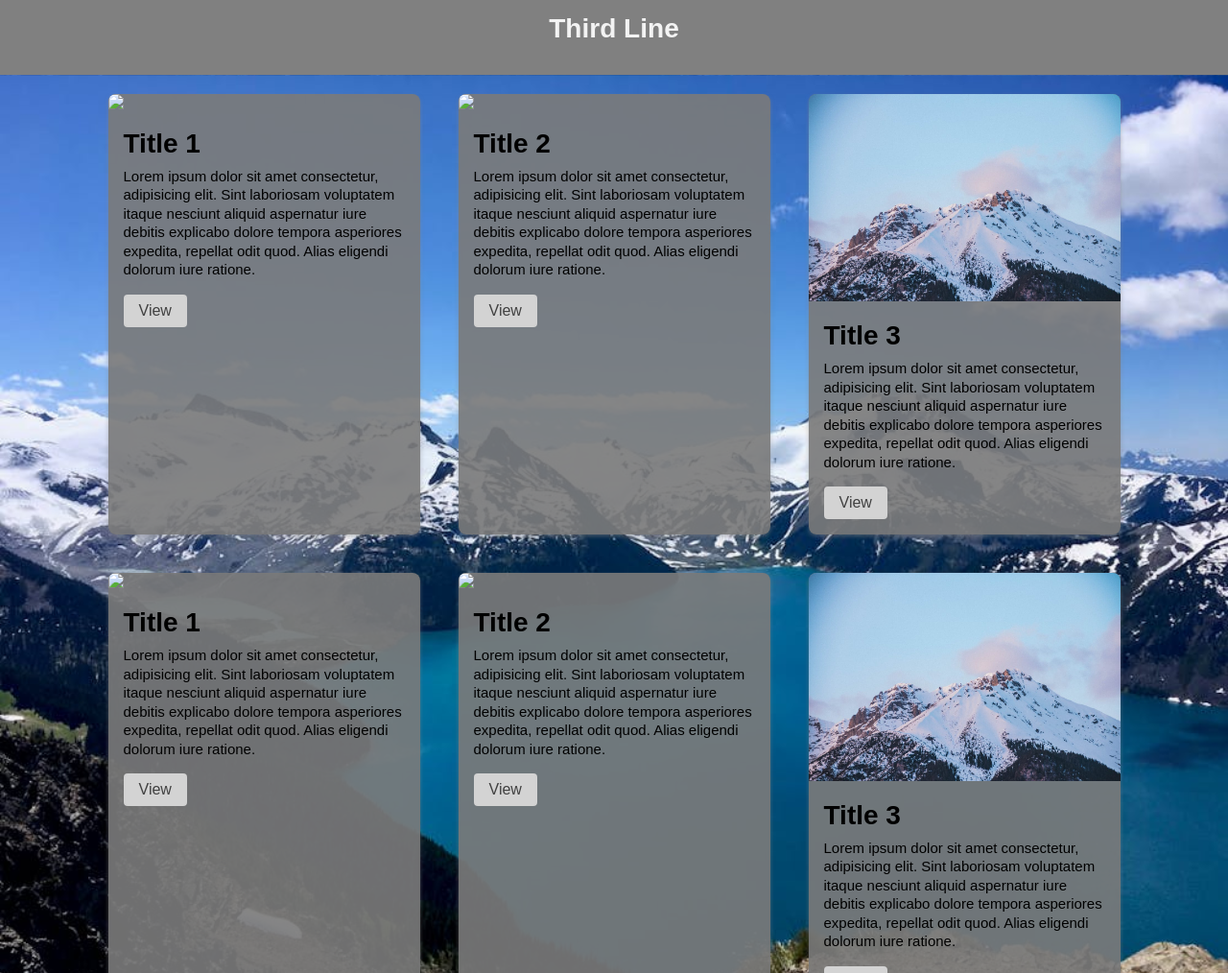
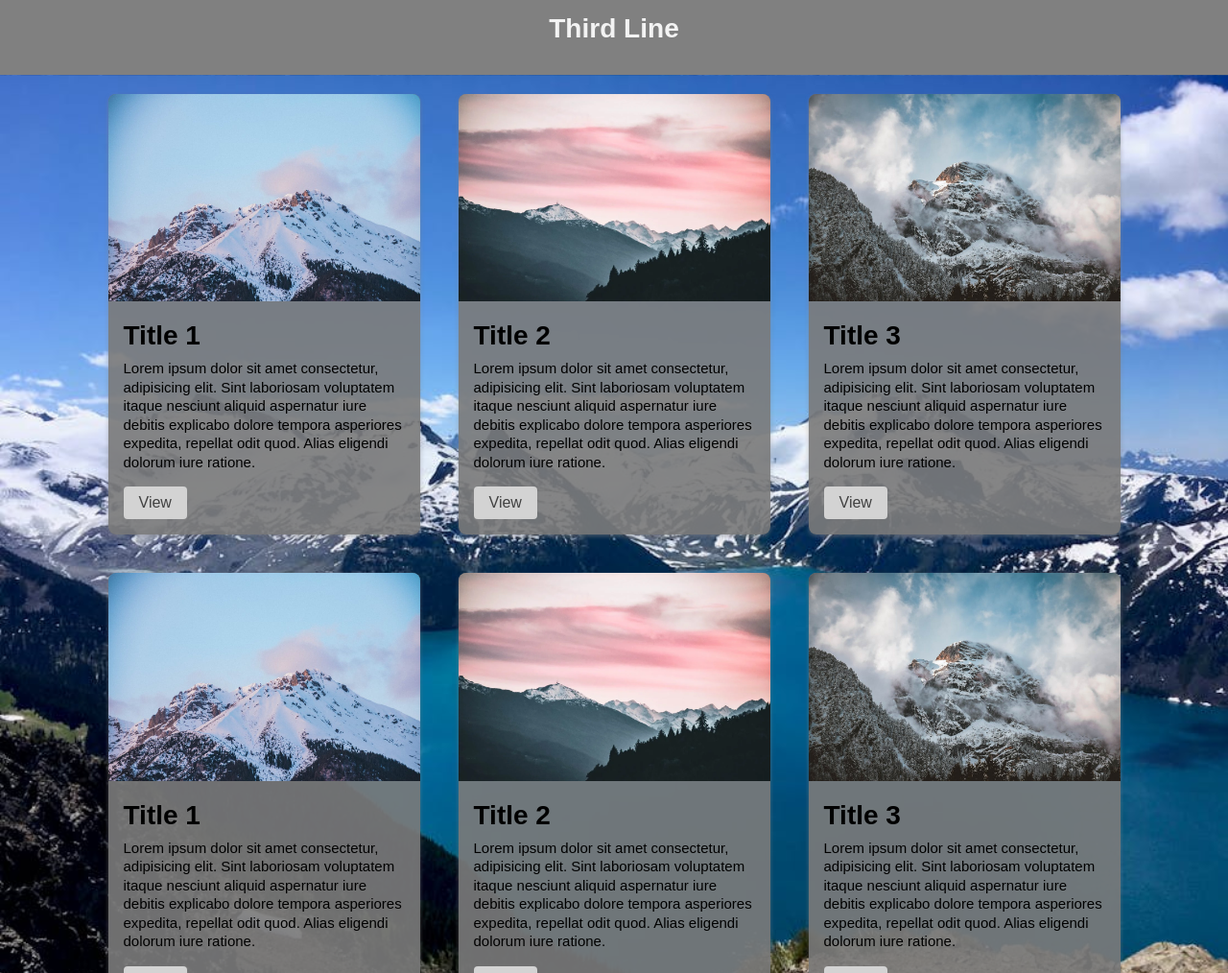
Before and after one commit to MJNicholl/Mountain-Cards, a plain HTML site: page index.html in a window 1280 px wide. Shown: the part 2599-3613 px from the top of the page at 96% size. Drawn offline with Linux system fonts and the light colour scheme; files whose address does not match are found by name.

Commit message:
img fix
fixing image urls

```diff
--- a/index.html
+++ b/index.html
@@ -153,7 +153,7 @@
         <div class="card-container bgimg-3 parallax">
 
             <div class="card">
-                <img src="imgs/img2.jpeg">
+                <img src="imgs/img1.jpeg">
                 <div class="card-content">
                     <h3>Title 1</h3>
                     <p>Lorem ipsum dolor sit amet consectetur, adipisicing elit. Sint laboriosam voluptatem itaque nesciunt aliquid aspernatur iure debitis explicabo dolore tempora asperiores expedita, repellat odit quod. Alias eligendi dolorum iure ratione.</p>
@@ -162,7 +162,7 @@
             </div>
 
             <div class="card">
-                <img src="imgs/img1.webp">
+                <img src="imgs/img2.webp">
                 <div class="card-content">
                     <h3>Title 2</h3>
                     <p>Lorem ipsum dolor sit amet consectetur, adipisicing elit. Sint laboriosam voluptatem itaque nesciunt aliquid aspernatur iure debitis explicabo dolore tempora asperiores expedita, repellat odit quod. Alias eligendi dolorum iure ratione.</p>
@@ -171,7 +171,7 @@
             </div>
 
             <div class="card">
-                <img src="imgs/img1.jpeg">
+                <img src="imgs/img3.jpeg">
                 <div class="card-content">
                     <h3>Title 3</h3>
                     <p>Lorem ipsum dolor sit amet consectetur, adipisicing elit. Sint laboriosam voluptatem itaque nesciunt aliquid aspernatur iure debitis explicabo dolore tempora asperiores expedita, repellat odit quod. Alias eligendi dolorum iure ratione.</p>
@@ -180,7 +180,7 @@
             </div>
 
             <div class="card">
-                <img src="imgs/img2.jpeg">
+                <img src="imgs/img1.jpeg">
                 <div class="card-content">
                     <h3>Title 1</h3>
                     <p>Lorem ipsum dolor sit amet consectetur, adipisicing elit. Sint laboriosam voluptatem itaque nesciunt aliquid aspernatur iure debitis explicabo dolore tempora asperiores expedita, repellat odit quod. Alias eligendi dolorum iure ratione.</p>
@@ -189,7 +189,7 @@
             </div>
 
             <div class="card">
-                <img src="imgs/img1.webp">
+                <img src="imgs/img2.webp">
                 <div class="card-content">
                     <h3>Title 2</h3>
                     <p>Lorem ipsum dolor sit amet consectetur, adipisicing elit. Sint laboriosam voluptatem itaque nesciunt aliquid aspernatur iure debitis explicabo dolore tempora asperiores expedita, repellat odit quod. Alias eligendi dolorum iure ratione.</p>
@@ -198,7 +198,7 @@
             </div>
 
             <div class="card">
-                <img src="imgs/img1.jpeg">
+                <img src="imgs/img3.jpeg">
                 <div class="card-content">
                     <h3>Title 3</h3>
                     <p>Lorem ipsum dolor sit amet consectetur, adipisicing elit. Sint laboriosam voluptatem itaque nesciunt aliquid aspernatur iure debitis explicabo dolore tempora asperiores expedita, repellat odit quod. Alias eligendi dolorum iure ratione.</p>
```
